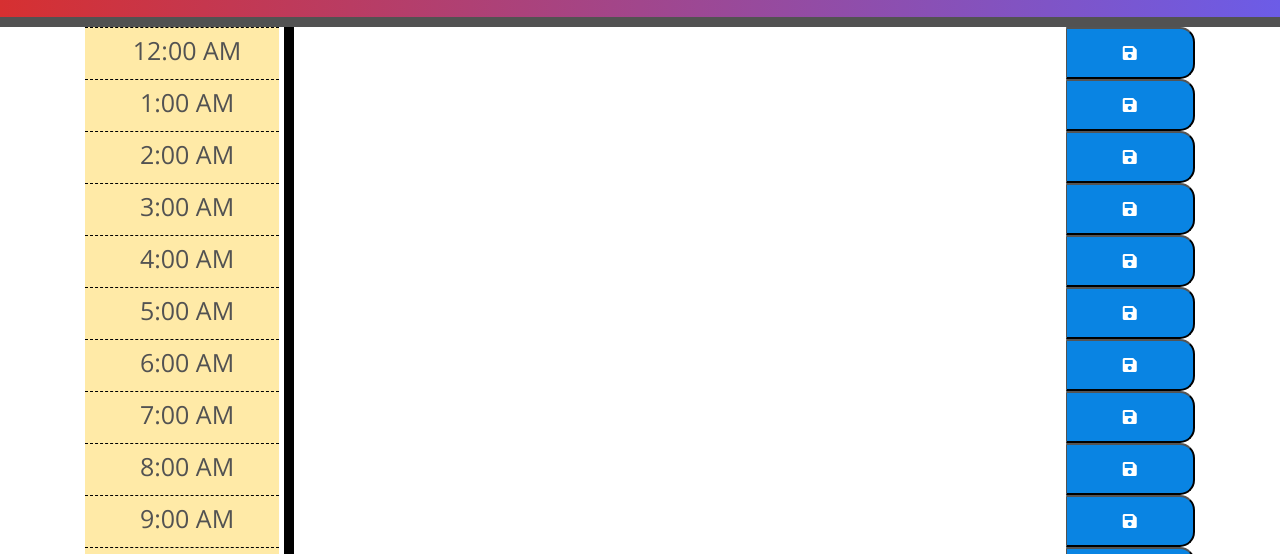
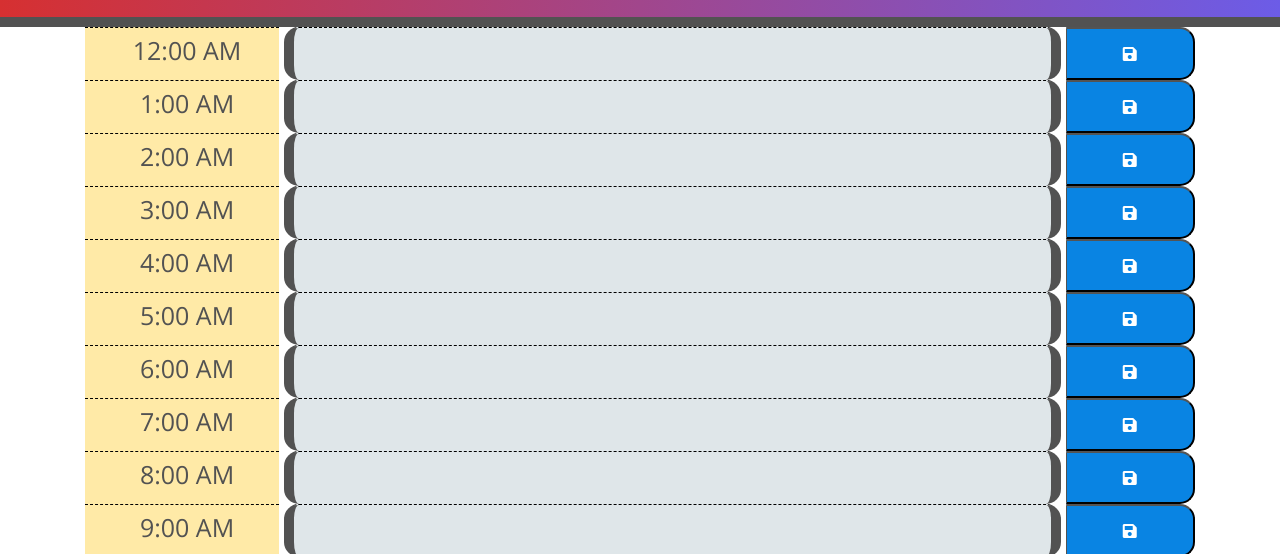
Before and after one commit to christinedbaxter/work-day-scheduler, a website: page index.html in a window 1280 px wide. Shown: the part 246-800 px from the top of the page. Drawn offline with nearby package versions, Linux system fonts and the light colour scheme.

Commit message:
fixed past, present, future display issue

```diff
--- a/assets/css/style.css
+++ b/assets/css/style.css
@@ -14,10 +14,10 @@ textarea {
 	background: transparent;
 	border: none;
 	resize: none;
-	/* color: rgb(82, 82, 82);
-	border-left: 10px solid rgb(82, 82, 82); */
-	color: black;
-	border-left: 10px solid black;
+	color: rgb(82, 82, 82);
+	border-left: 10px solid rgb(82, 82, 82);
+	border-right: 10px solid rgb(82, 82, 82);
+	border-top: 1px dashed black;
 	padding: 10px;
 	letter-spacing: 1px;
 }
@@ -62,7 +62,7 @@ textarea {
 .past {
 	background-color: #dfe6e9;
 	border-radius: 15px;
-	color: white;
+	color: #6c5ce7;
 }
 
 .present {
@@ -73,7 +73,7 @@ textarea {
 
 .future {
 	background-color: #55efc4;
-	color: white;
+	color: black;
 	border-radius: 15px;
 }
 
--- a/assets/js/script.js
+++ b/assets/js/script.js
@@ -10,6 +10,10 @@ function displayDate() {
 const store = window.localStorage;
 
 const container = $(".container");
+
+const present = $(".present");
+const past = $(".past");
+const future = $(".future");
 
 const now = moment();
 
@@ -39,10 +43,10 @@ const hoursOfTheDay = Array.from(new Array(24)).map((v, i) => {
 
 function color(time) {
   return time.text === currentTime.text
-    ? $(".present")
+    ? "present"
     : time.hour < now
-      ? $(".past")
-      : $(".future");
+      ? "past"
+      : "future";
 }
 
 hoursOfTheDay.forEach((hr) => {
--- a/index.html
+++ b/index.html
@@ -37,6 +37,6 @@
 
 		<script src="https://code.jquery.com/jquery-3.4.1.min.js"></script>
 		<script src="https://cdnjs.cloudflare.com/ajax/libs/moment.js/2.24.0/moment.min.js"></script>
-		<script src="assets/js/script.js"></script>
+		<script src="./assets/js/script.js"></script>
 	</body>
 </html>
```
